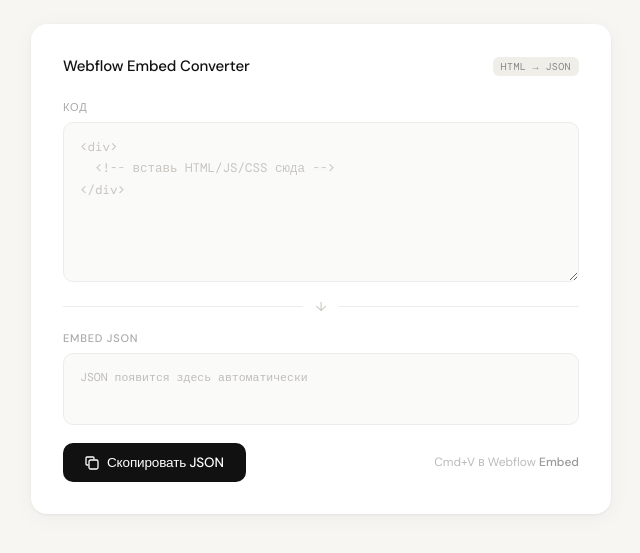
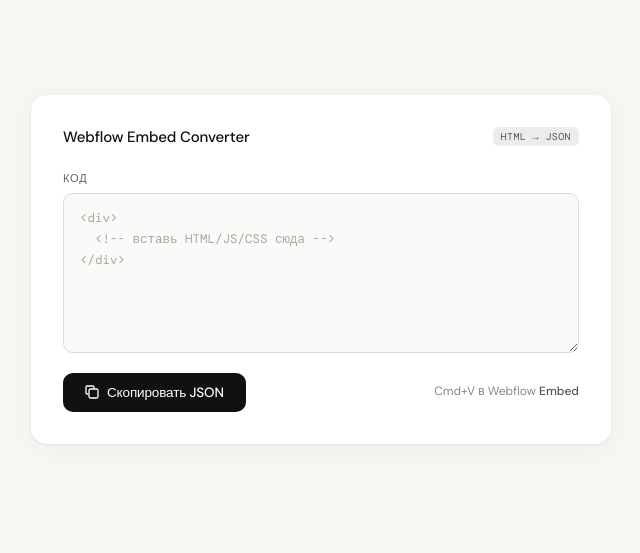
Before and after one commit to ivistt/wfcopycode, a plain HTML site: page index.html in a window 1280 px wide. Shown: the part 131-684 px from the top of the page, without its empty margins (319-959 px from the left). Drawn offline with nearby package versions, Linux system fonts and the light colour scheme.

Commit message:
Update index.html

```diff
--- a/index.html
+++ b/index.html
@@ -41,15 +41,15 @@
     font-size: 10px;
     padding: 3px 8px;
     border-radius: 6px;
-    background: #F0EEE9;
-    color: #888;
+    background: #EDECEA;
+    color: #555;
     letter-spacing: 0.04em;
   }
 
   .field-label {
     font-size: 11px;
     font-weight: 500;
-    color: #aaa;
+    color: #666;
     letter-spacing: 0.07em;
     text-transform: uppercase;
     margin-bottom: 8px;
@@ -65,62 +65,21 @@
     line-height: 1.7;
     background: #FAFAF8;
     color: #111;
-    border: 1.5px solid #EDECEA;
+    border: 1.5px solid #DEDAD5;
     border-radius: 10px;
     outline: none;
     transition: border-color 0.15s;
     caret-color: #111;
   }
 
-  textarea::placeholder { color: #C8C5BF; }
-  textarea:focus { border-color: #C0BDB8; background: #fff; }
-
-  .separator {
-    display: flex;
-    align-items: center;
-    gap: 12px;
-    margin: 18px 0;
-  }
-
-  .sep-line {
-    flex: 1;
-    height: 1px;
-    background: #EDECEA;
-  }
-
-  .sep-arrow {
-    font-size: 13px;
-    color: #C8C5BF;
-    line-height: 1;
-  }
-
-  .output-area {
-    width: 100%;
-    padding: 14px 16px;
-    font-family: 'DM Mono', monospace;
-    font-size: 11.5px;
-    line-height: 1.7;
-    background: #FAFAF8;
-    color: #C0BDB8;
-    border: 1.5px solid #EDECEA;
-    border-radius: 10px;
-    min-height: 72px;
-    word-break: break-all;
-    white-space: pre-wrap;
-    user-select: all;
-    transition: border-color 0.15s, color 0.15s;
-  }
-
-  .output-area.has-content {
-    color: #555;
-    border-color: #DEDAD5;
-  }
+  textarea::placeholder { color: #AAA69F; }
+  textarea:focus { border-color: #B0ADA8; background: #fff; }
 
   .bottom {
     display: flex;
     align-items: center;
     justify-content: space-between;
-    margin-top: 18px;
+    margin-top: 20px;
     gap: 12px;
   }
 
@@ -148,7 +107,7 @@
 
   .status {
     font-size: 12px;
-    color: #aaa;
+    color: #555;
     opacity: 0;
     transition: opacity 0.25s;
     white-space: nowrap;
@@ -158,13 +117,13 @@
 
   .hint {
     font-size: 12px;
-    color: #bbb;
+    color: #888;
     line-height: 1.6;
     text-align: right;
     flex: 1;
   }
 
-  .hint strong { font-weight: 500; color: #999; }
+  .hint strong { font-weight: 500; color: #555; }
 </style>
 
 <div class="card">
@@ -177,15 +136,6 @@
   <textarea id="input" placeholder="<div>
   <!-- вставь HTML/JS/CSS сюда -->
 </div>" spellcheck="false"></textarea>
-
-  <div class="separator">
-    <div class="sep-line"></div>
-    <div class="sep-arrow">↓</div>
-    <div class="sep-line"></div>
-  </div>
-
-  <div class="field-label">Embed JSON</div>
-  <div class="output-area" id="output">JSON появится здесь автоматически</div>
 
   <div class="bottom">
     <button class="btn-copy" id="copyBtn" onclick="copyJSON()">
@@ -202,7 +152,6 @@
 
 <script>
   const input = document.getElementById('input');
-  const output = document.getElementById('output');
   const status = document.getElementById('status');
 
   function generateId() {
@@ -272,18 +221,6 @@
     };
   }
 
-  function updateOutput() {
-    const code = input.value;
-    if (!code.trim()) {
-      output.textContent = 'JSON появится здесь автоматически';
-      output.classList.remove('has-content');
-      return;
-    }
-    const json = buildWebflowEmbed(code);
-    output.textContent = JSON.stringify(json, null, 2);
-    output.classList.add('has-content');
-  }
-
   function copyJSON() {
     const code = input.value;
     if (!code.trim()) {
@@ -323,7 +260,4 @@
     pendingJSON = null;
     showStatus('✓ Скопировано', true);
   });
-
-  input.addEventListener('input', updateOutput);
-  updateOutput();
 </script>
```
